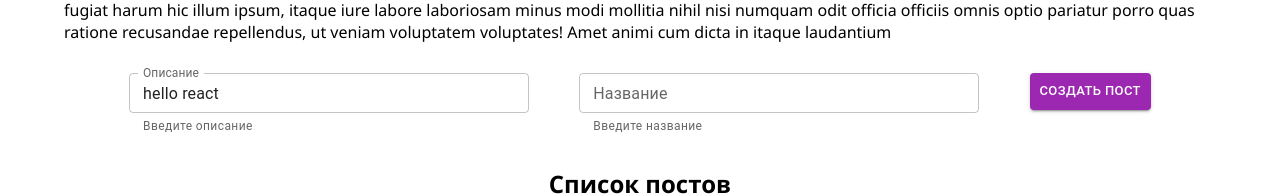
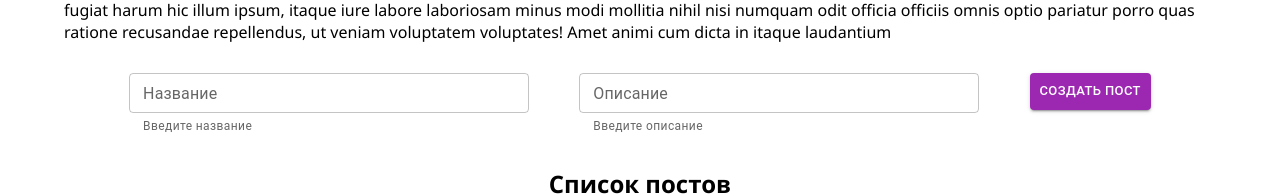
Before and after one commit to shpaksasha/NewProject, a React (Create React App) app: page / in a window 1280 px wide. Shown: the part 151-347 px from the top of the page. Built offline with nearby package versions, Linux system fonts and the light colour scheme.

Commit message:
add setPost, change newPost

```diff
--- a/src/components/Post/post.js
+++ b/src/components/Post/post.js
@@ -8,7 +8,7 @@ const Post = (props) => {
     return (
         <div className={classes.root}>
             <div className={classes.description}>
-                <h4>{props.post.id}. {props.post.title}</h4>
+                <h4>{props.number}. {props.post.title}</h4>
                 <p>Lorem ipsum dolor sit amet, consectetur adipisicing elit. At atque hic in maxime minima nulla porro
                     quibusdam, recusandae reprehenderit veniam?</p>
                 <p>{props.post.body}</p>
--- a/src/pages/Home/home.js
+++ b/src/pages/Home/home.js
@@ -1,4 +1,4 @@
-import React, {useRef, useState} from 'react';
+import React, {useState} from 'react';
 import {Post} from "../../components/Post/post";
 import {Button} from "@mui/material";
 import Box from '@mui/material/Box';
@@ -25,17 +25,25 @@ const Home = () => {
 
     const classes = useStyles();
 
-    const [posts, setPosts] = useState([
+    const [posts, setPost] = useState([
         {id: 1, title: 'Java Script', body: 'Hello Aleks'},
         {id: 2, title: 'React', body: 'Hello Vadym'},
         {id: 3, title: 'CSS, HTML', body: 'Hello Larysa'},
     ])
-    const [title, setTitle] = useState('hello react')
-const bodyRef = useRef()
+
+    const [title, setTitle] = useState('')
+    const [denotation, setDenotation] = useState('')
+
+
     function addNewPost(event) {
         event.preventDefault()
-        console.log(title)
-        console.log(bodyRef.current)
+
+        const newPost = {
+            id: Date.now(),
+            title,
+            denotation
+        }
+        setPost([...posts, newPost])
     }
 
     return (
@@ -52,17 +60,18 @@ const bodyRef = useRef()
                     <TextField
                         value={title}
                         onChange={event => setTitle(event.target.value)}
-                        helperText='Введите описание'
-                        id='demo'
-                        label='Описание'
+                        helperText='Введите название'
+                        id='1'
+                        label='Название'
                         className={classes.field}
                         size='small'
                     />
                     <TextField
-                        ref={bodyRef}
-                        helperText='Введите название'
-                        id='demo-helper'
-                        label='Название'
+                        value={denotation}
+                        onChange={event => setDenotation(event.target.value)}
+                        helperText='Введите описание'
+                        id='2'
+                        label='Описание'
                         className={classes.field}
                         size='small'
                     />
@@ -73,8 +82,8 @@ const bodyRef = useRef()
             <div>
 
                 <h2 style={{textAlign: 'center'}}>Список постов</h2>
-                {posts.map(item =>
-                    <Post post={item} key={item.id}/>
+                {posts.map((item, index) =>
+                    <Post number={index + 1} post={item} key={item.id}/>
                 )}
             </div>
 
```
